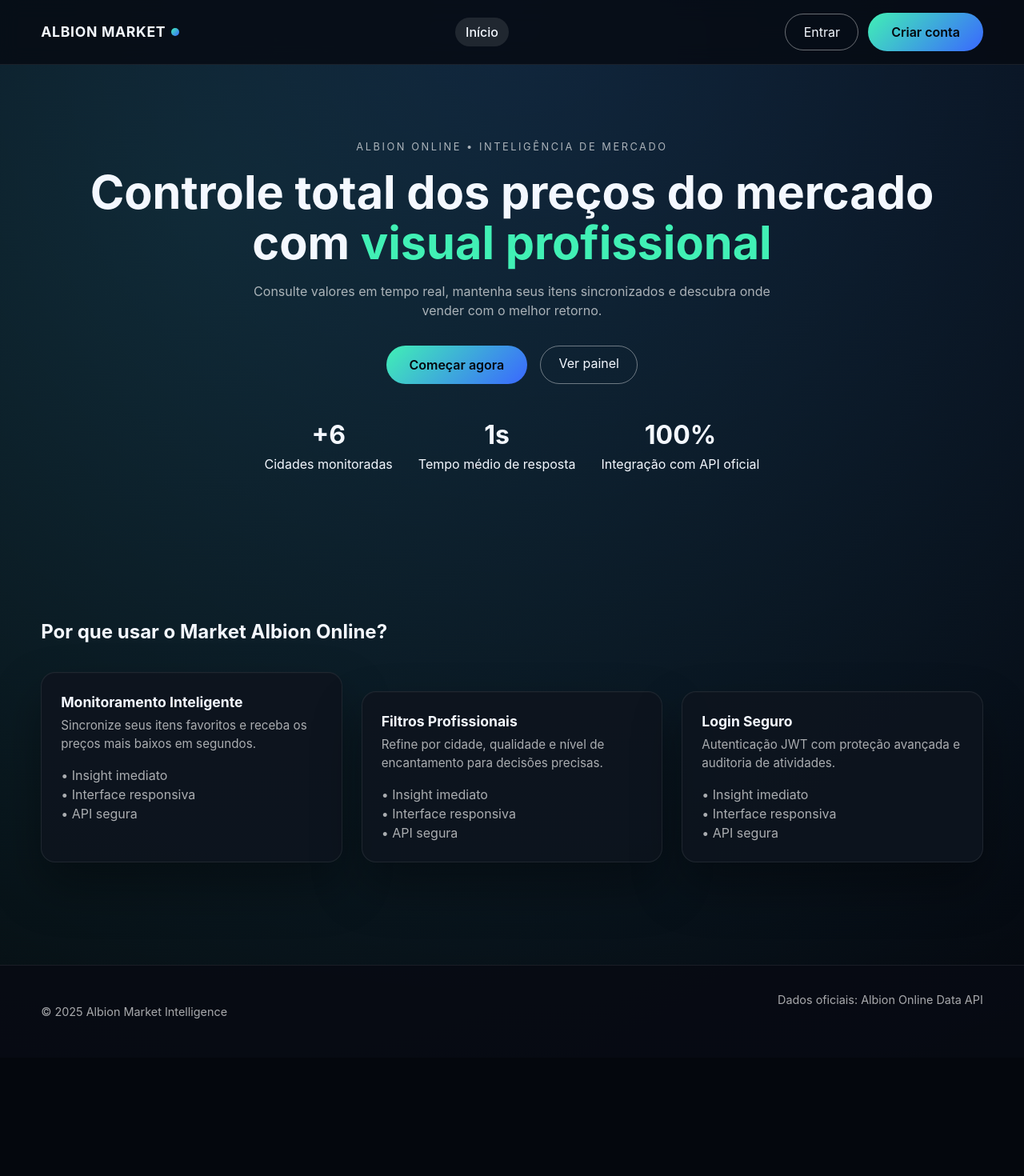
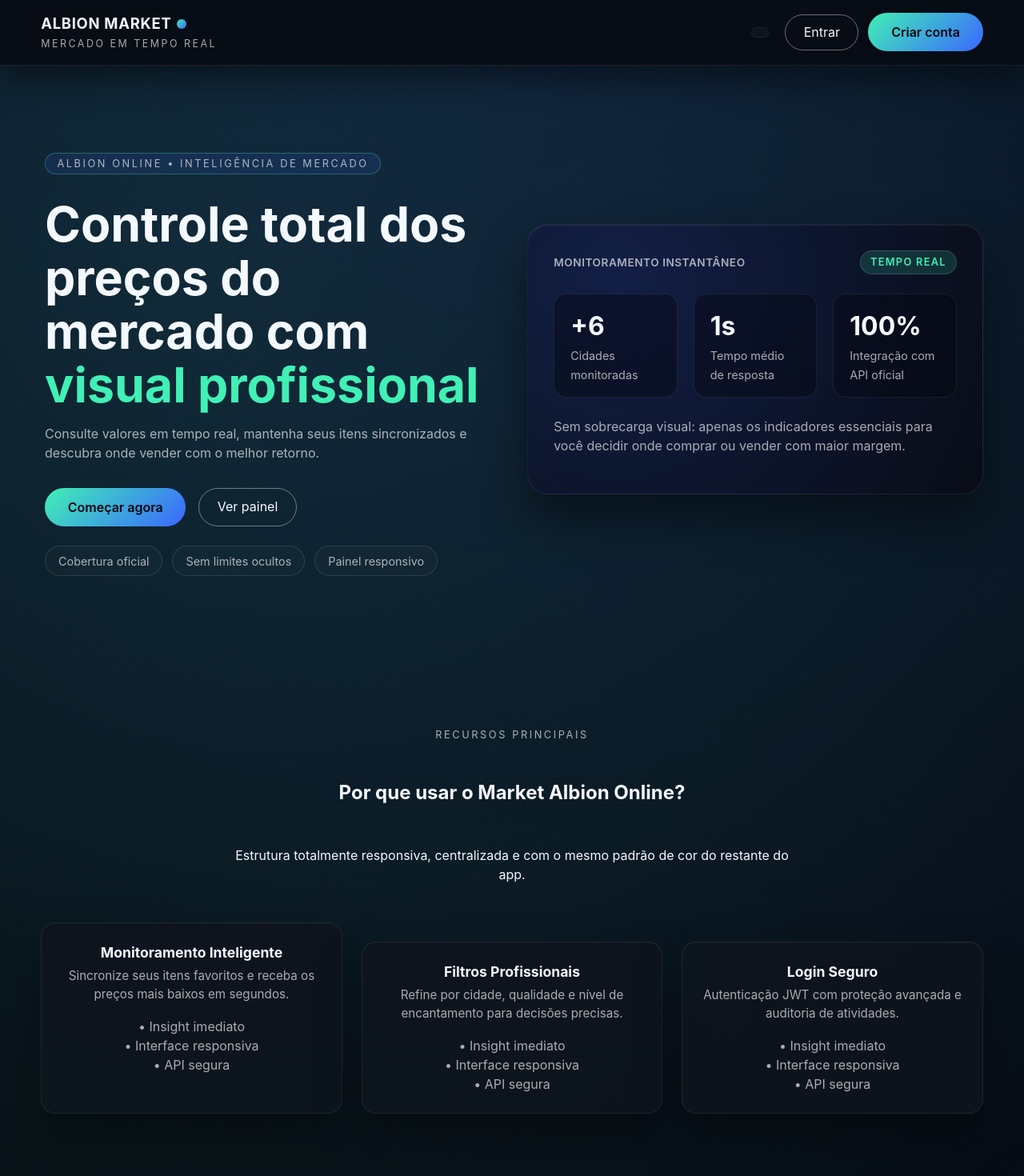
Before and after one commit to samuca2k18/Front_Market_Albion, a React (Vite) app: page / in a window 1280 px wide. Shown: the top 1470 px of the page at 80% size. Before the commit the page ends 1322 px from the top, so only its background shows below. Built offline with nearby package versions, Linux system fonts and the light colour scheme.

Commit message:
feat: subindo correções e ajustes visuais

```diff
--- a/src/App.css
+++ b/src/App.css
@@ -50,12 +50,24 @@
 }
 
 .hero {
-  padding: 3rem 0;
-  text-align: center;
+  padding: clamp(2.5rem, 5vw, 4rem) 0;
+  text-align: left;
+}
+
+.hero-grid {
+  display: grid;
+  grid-template-columns: repeat(auto-fit, minmax(280px, 1fr));
+  gap: clamp(2rem, 3vw, 3.5rem);
+  align-items: center;
+}
+
+.hero-copy {
+  max-width: 560px;
+  margin: 0 auto;
 }
 
 .hero h1 {
-  font-size: clamp(2rem, 5vw, 3.6rem);
+  font-size: clamp(2.4rem, 5vw, 3.8rem);
   line-height: 1.1;
   margin: 1rem 0;
 }
@@ -64,35 +76,110 @@
   color: var(--color-primary);
 }
 
+.hero-eyebrow {
+  display: inline-flex;
+  align-items: center;
+  gap: 0.4rem;
+  padding: 0.2rem 0.9rem;
+  border-radius: 999px;
+  background: rgba(58, 103, 255, 0.12);
+  border: 1px solid rgba(65, 240, 181, 0.3);
+}
+
 .hero-subtitle {
-  max-width: 680px;
-  margin: 0 auto;
+  max-width: 600px;
+  margin: 0;
   color: var(--color-muted);
 }
 
 .hero-actions {
   margin-top: 2rem;
   display: flex;
-  justify-content: center;
+  justify-content: flex-start;
   gap: 1rem;
   flex-wrap: wrap;
 }
 
-.hero-highlight {
-  margin-top: 2.5rem;
+.hero-meta {
+  margin-top: 1.5rem;
   display: flex;
-  justify-content: center;
-  gap: 2rem;
   flex-wrap: wrap;
+  gap: 0.75rem;
 }
 
-.hero-highlight div {
-  text-align: center;
+.hero-meta-item {
+  padding: 0.45rem 1rem;
+  border-radius: 999px;
+  border: 1px solid rgba(255, 255, 255, 0.12);
+  background: rgba(255, 255, 255, 0.02);
+  font-size: 0.9rem;
+  color: var(--color-muted);
 }
 
-.hero-highlight strong {
+.hero-panel {
+  border-radius: 26px;
+  padding: 2rem;
+  border: 1px solid rgba(255, 255, 255, 0.08);
+  background: radial-gradient(circle at 20% 20%, rgba(58, 103, 255, 0.2), transparent),
+    rgba(8, 12, 20, 0.9);
+  box-shadow:
+    0 30px 60px rgba(0, 0, 0, 0.45),
+    inset 0 1px 0 rgba(255, 255, 255, 0.08);
+}
+
+.hero-panel-header {
+  display: flex;
+  align-items: center;
+  justify-content: space-between;
+  gap: 1rem;
+  margin-bottom: 1.5rem;
+}
+
+.hero-panel-title {
+  font-weight: 600;
+  letter-spacing: 0.04em;
+  text-transform: uppercase;
+  font-size: 0.85rem;
+  color: var(--color-muted);
+}
+
+.hero-pill {
+  border: none;
+  background: rgba(65, 240, 181, 0.15);
+  color: var(--color-primary);
+  font-weight: 600;
+  text-transform: uppercase;
+  font-size: 0.75rem;
+  letter-spacing: 0.1em;
+}
+
+.hero-stats {
+  display: grid;
+  grid-template-columns: repeat(auto-fit, minmax(140px, 1fr));
+  gap: 1.25rem;
+}
+
+.hero-stat {
+  padding: 1rem 1.25rem;
+  border-radius: 16px;
+  border: 1px solid rgba(255, 255, 255, 0.08);
+  background: rgba(4, 7, 13, 0.4);
+}
+
+.hero-stat strong {
   display: block;
   font-size: 2rem;
+}
+
+.hero-stat span {
+  color: var(--color-muted);
+  font-size: 0.9rem;
+}
+
+.hero-panel-description {
+  margin-top: 1.5rem;
+  color: var(--color-muted);
+  line-height: 1.5;
 }
 
 .eyebrow {
@@ -104,6 +191,15 @@
 
 .features {
   margin-top: 4rem;
+  text-align: center;
+}
+
+.section-heading {
+  max-width: 720px;
+  margin: 0 auto 2rem;
+  display: flex;
+  flex-direction: column;
+  gap: 0.75rem;
 }
 
 .feature-grid {
@@ -128,13 +224,6 @@
 
 .dashboard-grid.two-columns {
   margin-top: 2rem;
-}
-
-@media (min-width: 900px) {
-  .dashboard-grid.two-columns {
-    display: grid;
-    grid-template-columns: repeat(2, minmax(0, 1fr));
-  }
 }
 
 .form {
@@ -285,6 +374,31 @@
   margin-right: 0.75rem;
 }
 
+@media (min-width: 900px) {
+  .dashboard-grid.two-columns {
+    display: grid;
+    grid-template-columns: repeat(2, minmax(0, 1fr));
+  }
+}
+
+@media (max-width: 768px) {
+  .hero {
+    text-align: center;
+  }
+
+  .hero-actions {
+    justify-content: center;
+  }
+
+  .hero-meta {
+    justify-content: center;
+  }
+
+  .hero-copy {
+    max-width: 100%;
+  }
+}
+
 @keyframes spin {
   to {
     transform: rotate(360deg);
--- a/src/components/layout/Footer.tsx
+++ b/src/components/layout/Footer.tsx
@@ -4,8 +4,15 @@
   return (
     <footer className="app-footer">
       <div className="app-container footer-content">
-        <p>© {new Date().getFullYear()} Albion Market Intelligence</p>
-        <span>Dados oficiais: Albion Online Data API</span>
+        <div className="footer-brand">
+          <h4>Albion Market</h4>
+          <p>Inteligência de preços e monitoramento em tempo real com o padrão visual do painel.</p>
+        </div>
+
+        <div className="footer-meta">
+          <span>© {new Date().getFullYear()} Albion Market Intelligence</span>
+          <span>Dados oficiais: Albion Online Data API</span>
+        </div>
       </div>
     </footer>
   );
--- a/src/components/layout/Header.tsx
+++ b/src/components/layout/Header.tsx
@@ -1,9 +1,9 @@
+import { useState } from 'react';
 import { Link, NavLink, useNavigate } from 'react-router-dom';
 import { useAuth } from '../../hooks/useAuth';
 import './layout.css';
 
 const navItems = [
-  { label: 'Início', path: '/' },
   { label: 'Painel', path: '/dashboard', protected: true },
   { label: 'Preços', path: '/prices', protected: true },
 ];
@@ -11,28 +11,48 @@
 export function Header() {
   const navigate = useNavigate();
   const { user, logout, token } = useAuth();
+  const [isMenuOpen, setIsMenuOpen] = useState(false);
 
   const handleLogout = () => {
     logout();
     navigate('/');
+    setIsMenuOpen(false);
   };
+
+  const availableItems = navItems.filter((item) => (item.protected ? !!token : true));
+
+  const closeMenu = () => setIsMenuOpen(false);
 
   return (
     <header className="app-header">
       <div className="app-container header-content">
-        <Link to="/" className="brand">
+        <div className="brand-block">
+          <Link to="/" className="brand" onClick={closeMenu}>
             <span className="brand-mark">Albion Market</span>
             <span className="brand-dot" />
           </Link>
+          <span className="brand-tagline">Mercado em tempo real</span>
+        </div>
 
-        <nav className="main-nav">
-          {navItems
-            .filter((item) => (item.protected ? !!token : true))
-            .map((item) => (
+        <button
+          type="button"
+          className="menu-toggle"
+          aria-expanded={isMenuOpen}
+          aria-label="Alternar navegação"
+          onClick={() => setIsMenuOpen((state) => !state)}
+        >
+          <span />
+          <span />
+        </button>
+
+        <div className="header-controls">
+          <nav className={`main-nav${isMenuOpen ? ' open' : ''}`}>
+            {availableItems.map((item) => (
               <NavLink
                 key={item.path}
                 to={item.path}
                 className={({ isActive }) => (isActive ? 'nav-item active' : 'nav-item')}
+                onClick={closeMenu}
               >
                 {item.label}
               </NavLink>
@@ -49,16 +69,17 @@
               </>
             ) : (
               <>
-              <Link className="ghost-button" to="/login">
+                <Link className="ghost-button" to="/login" onClick={closeMenu}>
                   Entrar
                 </Link>
-              <Link className="primary-button" to="/signup">
+                <Link className="primary-button" to="/signup" onClick={closeMenu}>
                   Criar conta
                 </Link>
               </>
             )}
           </div>
         </div>
+      </div>
     </header>
   );
 }
--- a/src/components/layout/layout.css
+++ b/src/components/layout/layout.css
@@ -2,9 +2,10 @@
   position: sticky;
   top: 0;
   width: 100%;
-  background: rgba(7, 11, 19, 0.85);
-  backdrop-filter: blur(12px);
+  background: rgba(7, 11, 19, 0.92);
+  backdrop-filter: blur(14px);
   border-bottom: 1px solid rgba(255, 255, 255, 0.08);
+  box-shadow: 0 18px 40px rgba(0, 0, 0, 0.45);
   z-index: 100;
 }
 
@@ -13,15 +14,22 @@
   align-items: center;
   justify-content: space-between;
   padding: 1rem 0;
-  gap: 1rem;
+  gap: 1.5rem;
+  flex-wrap: wrap;
+}
+
+.brand-block {
+  display: flex;
+  flex-direction: column;
+  gap: 0.15rem;
 }
 
 .brand {
-  display: flex;
+  display: inline-flex;
   align-items: center;
   gap: 0.4rem;
   font-weight: 700;
-  font-size: 1.1rem;
+  font-size: 1.15rem;
   color: var(--color-white);
   text-decoration: none;
 }
@@ -32,38 +40,91 @@
 }
 
 .brand-dot {
-  width: 10px;
-  height: 10px;
+  width: 12px;
+  height: 12px;
   border-radius: 50%;
   background: linear-gradient(135deg, var(--color-primary), var(--color-secondary));
 }
 
+.brand-tagline {
+  font-size: 0.78rem;
+  letter-spacing: 0.2em;
+  text-transform: uppercase;
+  color: var(--color-muted);
+}
+
+.header-controls {
+  display: flex;
+  align-items: center;
+  gap: 1.25rem;
+  flex: 1;
+  justify-content: flex-end;
+  flex-wrap: wrap;
+}
+
+.menu-toggle {
+  display: none;
+  border: 1px solid rgba(255, 255, 255, 0.12);
+  border-radius: 10px;
+  padding: 0.5rem;
+  background: transparent;
+  color: inherit;
+  cursor: pointer;
+  transition: border-color 0.2s ease;
+}
+
+.menu-toggle span {
+  display: block;
+  width: 22px;
+  height: 2px;
+  background: var(--color-white);
+  margin: 5px 0;
+  border-radius: 999px;
+}
+
 .main-nav {
   display: flex;
-  gap: 0.5rem;
+  gap: 0.75rem;
+  padding: 0.35rem 0.65rem;
+  border-radius: 999px;
+  background: rgba(255, 255, 255, 0.03);
+  border: 1px solid rgba(255, 255, 255, 0.07);
 }
 
 .nav-item {
-  padding: 0.4rem 0.8rem;
+  padding: 0.45rem 1.1rem;
   border-radius: 999px;
   color: var(--color-muted);
   text-decoration: none;
-  font-weight: 500;
+  font-weight: 600;
+  background: rgba(255, 255, 255, 0.02);
+  border: 1px solid transparent;
+  transition:
+    background 0.2s ease,
+    border-color 0.2s ease,
+    color 0.2s ease,
+    transform 0.2s ease;
 }
 
 .nav-item:hover {
   color: var(--color-white);
+  border-color: rgba(255, 255, 255, 0.2);
+  transform: translateY(-1px);
 }
 
 .nav-item.active {
-  background: rgba(255, 255, 255, 0.1);
-  color: var(--color-white);
+  background: linear-gradient(135deg, var(--color-primary), var(--color-secondary));
+  color: #04070d;
+  border-color: transparent;
+  box-shadow: 0 12px 20px rgba(0, 0, 0, 0.35);
 }
 
 .header-actions {
   display: flex;
   align-items: center;
   gap: 0.75rem;
+  flex-wrap: wrap;
+  justify-content: flex-end;
 }
 
 .user-chip {
@@ -73,35 +134,82 @@
   font-size: 0.9rem;
 }
 
-@media (max-width: 768px) {
-  .header-content {
+@media (max-width: 900px) {
+  .header-controls {
+    width: 100%;
     flex-direction: column;
     align-items: flex-start;
   }
 
+  .menu-toggle {
+    display: inline-flex;
+    flex-direction: column;
+    justify-content: center;
+    align-items: center;
+  }
+
   .main-nav {
-    flex-wrap: wrap;
+    width: 100%;
+    flex-direction: column;
+    padding: 0;
+    border-radius: 18px;
+    display: none;
+  }
+
+  .main-nav.open {
+    display: flex;
+    gap: 0.5rem;
+  }
+
+  .nav-item {
+    width: 100%;
   }
 
   .header-actions {
     width: 100%;
     justify-content: flex-start;
-    flex-wrap: wrap;
   }
 }
 
 .app-footer {
   border-top: 1px solid rgba(255, 255, 255, 0.08);
   margin-top: 4rem;
-  padding: 2rem 0;
-  background: rgba(7, 11, 19, 0.9);
+  padding: 2.5rem 0;
+  background: rgba(7, 11, 19, 0.94);
 }
 
 .footer-content {
   display: flex;
   justify-content: space-between;
   flex-wrap: wrap;
-  gap: 0.5rem;
+  gap: 1.5rem;
   color: var(--color-muted);
   font-size: 0.9rem;
 }
+
+.footer-brand {
+  max-width: 320px;
+  display: flex;
+  flex-direction: column;
+  gap: 0.35rem;
+}
+
+.footer-brand h4 {
+  margin: 0;
+  font-size: 1rem;
+  letter-spacing: 0.04em;
+  text-transform: uppercase;
+}
+
+.footer-meta {
+  display: flex;
+  flex-direction: column;
+  gap: 0.25rem;
+  text-align: right;
+}
+
+@media (max-width: 768px) {
+  .footer-meta {
+    text-align: left;
+  }
+}
--- a/src/pages/LandingPage.tsx
+++ b/src/pages/LandingPage.tsx
@@ -17,11 +17,20 @@
   },
 ];
 
+const heroStats = [
+  { value: '+6', label: 'Cidades monitoradas' },
+  { value: '1s', label: 'Tempo médio de resposta' },
+  { value: '100%', label: 'Integração com API oficial' },
+];
+
+const trustBadges = ['Cobertura oficial', 'Sem limites ocultos', 'Painel responsivo'];
+
 export function LandingPage() {
   return (
     <div className="landing">
-      <section className="hero">
-        <p className="eyebrow">Albion Online • Inteligência de Mercado</p>
+      <section className="hero hero-grid">
+        <div className="hero-copy">
+          <p className="eyebrow hero-eyebrow">Albion Online • Inteligência de Mercado</p>
           <h1>
             Controle total dos preços do mercado com <span>visual profissional</span>
           </h1>
@@ -39,24 +48,41 @@
             </Link>
           </div>
 
-        <div className="hero-highlight">
-          <div>
-            <strong>+6</strong>
-            <span>Cidades monitoradas</span>
+          <div className="hero-meta">
+            {trustBadges.map((badge) => (
+              <span className="hero-meta-item" key={badge}>
+                {badge}
+              </span>
+            ))}
           </div>
-          <div>
-            <strong>1s</strong>
-            <span>Tempo médio de resposta</span>
         </div>
-          <div>
-            <strong>100%</strong>
-            <span>Integração com API oficial</span>
+
+        <div className="hero-panel">
+          <div className="hero-panel-header">
+            <span className="hero-panel-title">Monitoramento instantâneo</span>
+            <span className="pill hero-pill">Tempo real</span>
           </div>
+          <div className="hero-stats">
+            {heroStats.map((stat) => (
+              <div key={stat.label} className="hero-stat">
+                <strong>{stat.value}</strong>
+                <span>{stat.label}</span>
+              </div>
+            ))}
+          </div>
+          <p className="hero-panel-description">
+            Sem sobrecarga visual: apenas os indicadores essenciais para você decidir onde comprar ou vender
+            com maior margem.
+          </p>
         </div>
       </section>
 
       <section className="features">
+        <div className="section-heading">
+          <p className="eyebrow">Recursos principais</p>
           <h2>Por que usar o Market Albion Online?</h2>
+          <p>Estrutura totalmente responsiva, centralizada e com o mesmo padrão de cor do restante do app.</p>
+        </div>
         <div className="feature-grid">
           {featureList.map((feature) => (
             <Card key={feature.title} title={feature.title} description={feature.description}>
```
Lines whose indentation alone changed are shown as unchanged.
